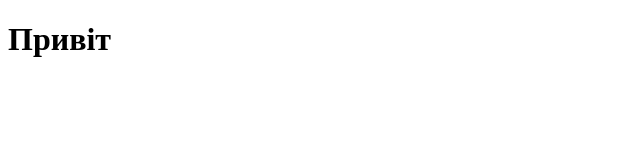
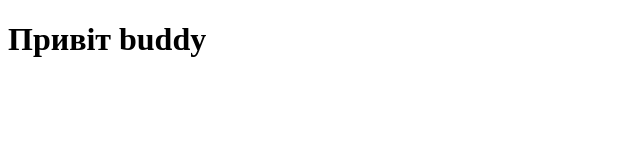
Before and after one commit to vasylyok456/learning, a plain HTML site: page index.html in a window 1280 px wide. Shown: the whole page, without its empty margins (0-640 px from the left). Drawn offline with Linux system fonts and the light colour scheme.

Commit message:
wrote buddy

```diff
--- a/index.html
+++ b/index.html
@@ -6,6 +6,6 @@
     <title>Document</title>
 </head>
 <body>
-    <h1>Привіт</h1>
+    <h1>Привіт buddy</h1>
 </body>
 </html>
```
